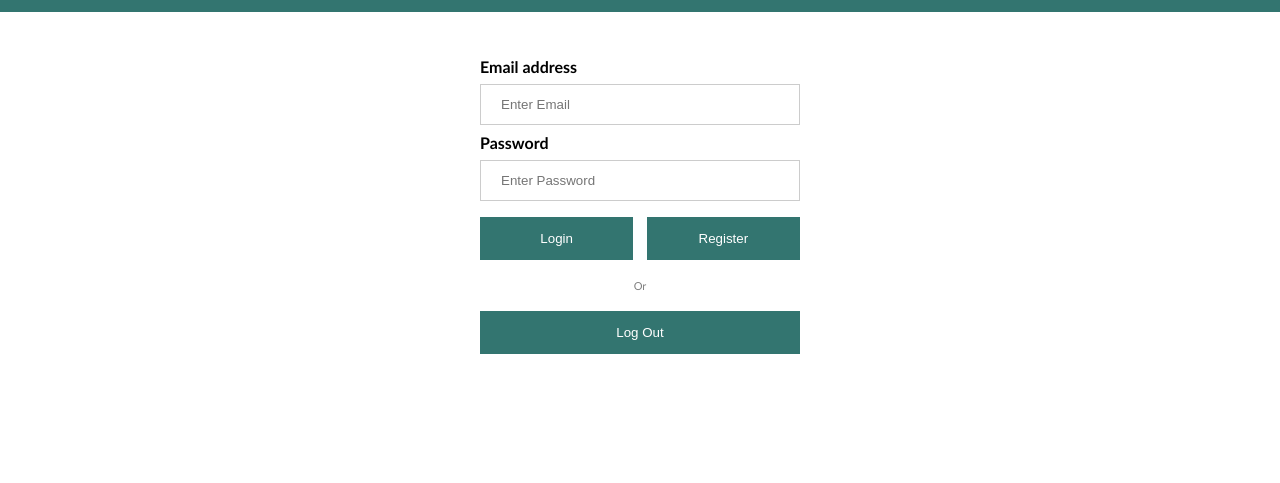
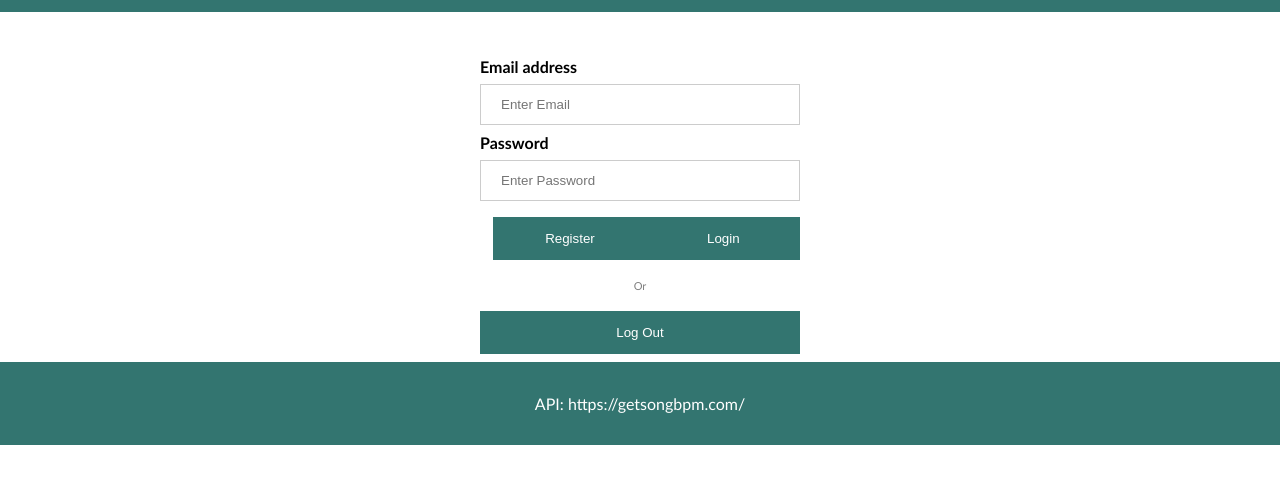
Before and after one commit to EHB-MCT/web-2-frontend-22-23-JarnoPauwels, a plain HTML site: page login.html in a window 1280 px wide. Shown: the part 89-572 px from the top of the page. Drawn offline with Linux system fonts and the light colour scheme.

Commit message:
Added footer + clean up

```diff
--- a/login.html
+++ b/login.html
@@ -33,11 +33,9 @@
             <label for="inputPassword"><b>Password</b></label>
             <input type="password" placeholder="Enter Password" id="inputPassword" required>
 
-
-
             <div class="userBtns">
-                <button type="submit">Login</button>
                 <button type="button" id="registerBtn">Register</button>
+                <button type="submit" class="loginBtn">Login</button>
             </div>
             <p>Or</p>
             <button type="button" id="logoutBtn">Log Out</button>
@@ -66,7 +64,8 @@
 
 
     <footer>
+        <div class="footer"><p>API: <a class="api-link" href="https://getsongbpm.com/">https://getsongbpm.com/</a></p></div>
+    </footer>
 
-    </footer>
 </body>
 </html>
```
Also changed, not shown: playlists.html (+3 -45 lines).
